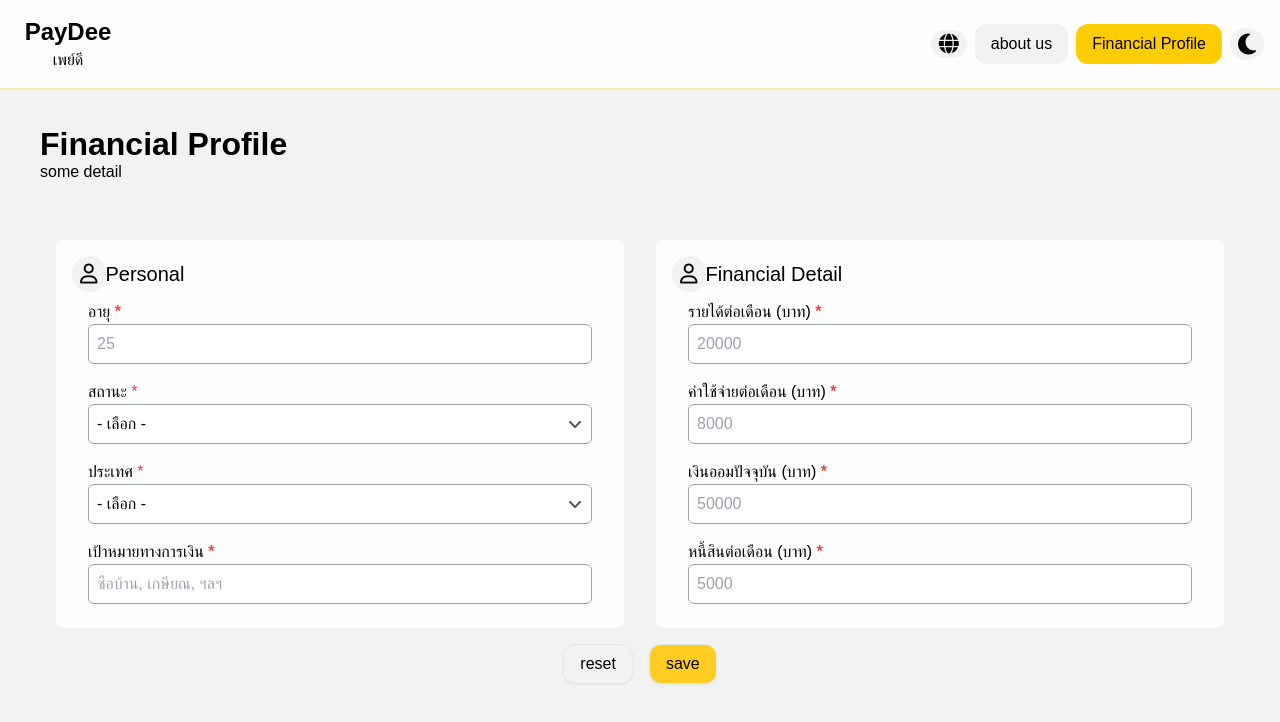
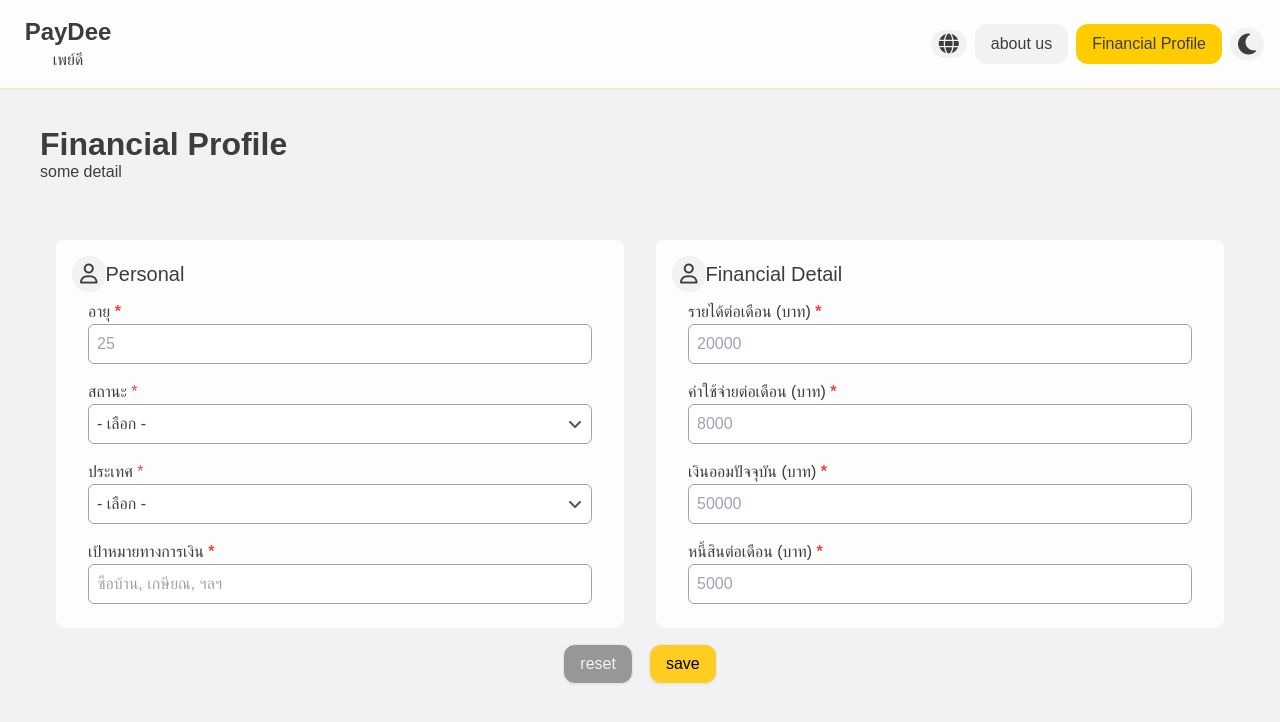
Before and after one commit to BossTheDev2209/paydee, a React (Vite) app: page /financial in a window 1280 px wide. Shown: the top 722 px of the page. Built offline with nearby package versions, Linux system fonts and the light colour scheme; a web font is replaced by a local one.

Commit message:
Add Darkmode to home, financial

```diff
--- a/src/App.jsx
+++ b/src/App.jsx
@@ -1,5 +1,10 @@
 import ManageRoutes from "./routers/ManageRoutes";
+import { ThemeProvider } from "./context/ThemeContext";
 
 export default function App() {
-  return <ManageRoutes />;
+  return (
+    <ThemeProvider>
+      <ManageRoutes />
+    </ThemeProvider>
+  );
 }
--- /dev/null
+++ b/src/context/ThemeContext.jsx
@@ -0,0 +1,39 @@
+import { createContext, useState, useContext, useEffect } from "react";
+
+const ThemeContext = createContext();
+
+export function ThemeProvider({ children }) {
+  const [isDark, setIsDark] = useState(() => {
+    // Check localStorage or system preference
+    const saved = localStorage.getItem("theme");
+    if (saved) return saved === "dark";
+    return window.matchMedia("(prefers-color-scheme: dark)").matches;
+  });
+
+  useEffect(() => {
+    const html = document.documentElement;
+    if (isDark) {
+      html.classList.add("dark");
+      localStorage.setItem("theme", "dark");
+    } else {
+      html.classList.remove("dark");
+      localStorage.setItem("theme", "light");
+    }
+  }, [isDark]);
+
+  const toggleTheme = () => setIsDark(!isDark);
+
+  return (
+    <ThemeContext.Provider value={{ isDark, toggleTheme }}>
+      {children}
+    </ThemeContext.Provider>
+  );
+}
+
+export function useTheme() {
+  const context = useContext(ThemeContext);
+  if (!context) {
+    throw new Error("useTheme must be used within ThemeProvider");
+  }
+  return context;
+}
--- a/src/layout/Header.jsx
+++ b/src/layout/Header.jsx
@@ -1,8 +1,10 @@
 import { useState } from "react";
 import { Link } from "react-router-dom";
+import { useTheme } from "../context/ThemeContext";
 
 export default function Header() {
   const [open, setOpen] = useState(false);
+  const { isDark, toggleTheme } = useTheme();
 
   const currentpPath = location.pathname;
   const toggleMenu = () => setOpen((prev) => !prev);
@@ -19,7 +21,7 @@ export default function Header() {
 
   return (
     <div className="w-full">
-      <section className="w-full bg-[#fdfdfd] shadow-sm shadow-[#ffcc00]/40 text-black h-38 flex flex-col justify-center lg:static">
+      <section className="w-full bg-[#fdfdfd] dark:bg-[#202121] shadow-sm shadow-[#ffcc00]/40 text-[#3d3d3d] dark:text-[#f2f1f1] h-38 flex flex-col justify-center lg:static transition-colors duration-300">
         <div className="w-full hidden lg:flex p-4">
           <div className="w-6/12 flex gap-2 items-center">
             <div className="w-2/12 flex flex-col items-center rounded-lg">
@@ -36,29 +38,29 @@ export default function Header() {
           </div> */}
 
           <div className="w-6/12 flex gap-2 items-center justify-end">
-          <button className="bg-[#f2f2f2] px-2 rounded-full"><i className="fa-solid fa-globe text-xl"></i></button>
-          <button className="btn-base bg-[#f2f2f2]">about us</button>
-          <Link to='/financial'> <button className="btn-base bg-[#ffcc00]">Financial Profile</button> </Link>
-          <button className="bg-[#f2f2f2] px-2 rounded-full"><i className="fa-solid fa-moon text-2xl"></i></button>
+          <button className="bg-[#f2f2f2] dark:bg-[#353535] text-[#3d3d3d] dark:text-[#f2f1f1] px-2 rounded-full transition-colors"><i className="fa-solid fa-globe text-xl"></i></button>
+          <button className="btn-base bg-[#f2f2f2] dark:bg-[#353535] text-[#3d3d3d] dark:text-[#f2f1f1] transition-colors">about us</button>
+          <Link to='/financial'> <button className="btn-base bg-[#ffcc00] dark:bg-[#ffcc00] text-[#3d3d3d] dark:text-[#202121] transition-colors">Financial Profile</button> </Link>
+          <button onClick={toggleTheme} className="bg-[#f2f2f2] dark:bg-[#353535] text-[#3d3d3d] dark:text-[#f2f1f1] px-2 rounded-full transition-colors"><i className={`fa-solid ${isDark ? 'fa-sun' : 'fa-moon'} text-2xl`}></i></button>
           </div>
         </div>
 
         {/* sm nav */}
-        <div className="fixed top-0 bg-white z-50 flex items-center justify-between w-full gap-2 pr-2 lg:hidden p-4">
+        <div className="fixed top-0 bg-[#fdfdfd] dark:bg-[#2b2b2b] z-50 flex items-center justify-between w-full gap-2 pr-2 lg:hidden p-4 transition-colors duration-300">
           <button onClick={toggleMenu} className="relative cursor-pointer">
             <div className="relative flex flex-col justify-between w-5 h-3 mt-1">
               <span
-                className={`hamburger-menu ${
+                className={`hamburger-menu dark:bg-white ${
                   open ? "rotate-45 translate-y-1.5" : ""
                 }`}
               ></span>
               <span
-                className={`hamburger-menu ${
+                className={`hamburger-menu dark:bg-white ${
                   open ? "opacity-0" : "opacity-100"
                 }`}
               ></span>
               <span
-                className={`hamburger-menu ${
+                className={`hamburger-menu dark:bg-white ${
                   open ? "-rotate-45 -translate-y-1" : ""
                 }`}
               ></span>
@@ -86,14 +88,14 @@ export default function Header() {
             open ? "translate-x-0" : "translate-x-full hidden"
           }`}
         >
-          <div className="px-6 mt-[88px] space-y-4 text-lg text-black bg-white">
+          <div className="px-6 mt-[88px] space-y-4 text-lg text-[#3d3d3d] dark:text-[#f2f1f1] bg-[#fdfdfd] dark:bg-[#2b2b2b] transition-colors duration-300">
             {menuItems.map((item, index) => (
               <Link
                 to={item.path}
                 key={index}
                 onClick={handleClick}
-                className={`cursor-pointer flex justify-center items-center h-10 rounded-xl hover:bg-white hover:border border-black ${
-                  currentpPath === item.path ? "font-bold bg-white border" : ""
+                className={`cursor-pointer flex justify-center items-center h-10 rounded-xl transition-colors hover:bg-[#f2f2f2] dark:hover:bg-[#303030] border-[#979797] dark:border-[#303030] hover:border ${
+                  currentpPath === item.path ? "font-bold bg-[#f2f2f2] dark:bg-[#303030] border border-[#979797] dark:border-[#303030]" : ""
                 }`}
               >
                 {item.label}
--- a/src/styles/global.css
+++ b/src/styles/global.css
@@ -4,24 +4,10 @@
 @tailwind components;
 @tailwind utilities;
 
-/* color */
-:root {
-  --color-dark-text: #3d3d3d;
-  --color-dark-darker-bg: #f2f2f2;
-  --color-dark-lighter-bg: #fdfdfd;
-  --color-dark-alt: #979797;
-  --color-dark-primary: #ffcc00;
-
-  --color-light-text: #283e4b;
-  --color-light-darker-bg: #283e4b;
-  --color-light-lighter-bg: #283e4b;
-  --color-light-alt: #283e4b;
-  --color-light-primary: #283e4b;
-}
 
 @layer base {
   body {
-    @apply bg-[#f2f2f2];
+    @apply bg-[#f2f2f2] dark:bg-[#303030] transition-colors duration-300;
     font-family: "Alan Sans", sans-serif;
   }
 
--- a/src/views/Financial.jsx
+++ b/src/views/Financial.jsx
@@ -35,8 +35,8 @@ export default function Financial() {
 
   return (
     <section className="w-full">
-      <h1 className="font-bold">Financial Profile</h1>
-      <p>some detail</p>
+      <h1 className="font-bold text-[#3d3d3d] dark:text-[#f2f1f1] transition-colors duration-300">Financial Profile</h1>
+      <p className="text-[#3d3d3d] dark:text-[#f2f1f1] transition-colors duration-300">some detail</p>
       <Formik
         initialValues={{
           age: "",
@@ -58,12 +58,12 @@ export default function Financial() {
             <div className="w-full flex flex-wrap">
               {/* personal detail */}
               <section className="w-full md:w-6/12 p-4">
-                <div className="w-full p-4 bg-[#fdfdfd] rounded-lg mt-10">
-                  <p className="text-xl">
-                    <i className="fa-regular fa-user p-2 rounded-full bg-[#f2f2f2]"></i>
+                <div className="w-full p-4 bg-[#fdfdfd] dark:bg-[#202121] transition-colors duration-300 rounded-lg mt-10">
+                  <p className="text-xl text-[#3d3d3d] dark:text-[#f2f1f1] transition-colors duration-300">
+                    <i className="fa-regular fa-user p-2 rounded-full bg-[#f2f2f2] dark:bg-[#3d3d3d] transition-colors duration-300"></i>
                     Personal
                   </p>
-                  <div className="w-full pad-main">
+                  <div className="w-full pad-main text-[#3d3d3d] dark:text-[#f2f1f1] transition-colors duration-300">
                     <TextField
                       required
                       title="อายุ"
@@ -82,7 +82,7 @@ export default function Financial() {
                     />
                   </div>
 
-                  <div className="w-full pad-main">
+                  <div className="w-full pad-main text-[#3d3d3d] dark:text-[#f2f1f1] transition-colors duration-300">
                     <TextSelect
                       required
                       title="สถานะ"
@@ -101,7 +101,7 @@ export default function Financial() {
                     />
                   </div>
 
-                  <div className="w-full pad-main">
+                  <div className="w-full pad-main text-[#3d3d3d] dark:text-[#f2f1f1] transition-colors duration-300">
                     <TextSelect
                       required
                       title="ประเทศ"
@@ -119,7 +119,7 @@ export default function Financial() {
                     />
                   </div>
 
-                  <div className="w-full pad-main">
+                  <div className="w-full pad-main text-[#3d3d3d] dark:text-[#f2f1f1] transition-colors duration-300">
                     <TextField
                       required
                       title="เป้าหมายทางการเงิน"
@@ -139,13 +139,13 @@ export default function Financial() {
 
               {/* financial profile */}
               <section className="w-full md:w-6/12 p-4">
-                <div className="w-full p-4 bg-[#fdfdfd] rounded-lg mt-10">
-                  <p className="text-xl">
-                    <i className="fa-regular fa-user p-2 rounded-full bg-[#f2f2f2]"></i>
+                <div className="w-full p-4 bg-[#fdfdfd] dark:bg-[#202121] transition-colors duration-300 rounded-lg mt-10">
+                  <p className="text-xl text-[#3d3d3d] dark:text-[#f2f1f1] transition-colors duration-300">
+                    <i className="fa-regular fa-user p-2 rounded-full bg-[#f2f2f2] dark:bg-[#3d3d3d] transition-colors duration-300"></i>
                     Financial Detail
                   </p>
 
-                  <div className="w-full pad-main">
+                  <div className="w-full pad-main text-[#3d3d3d] dark:text-[#f2f1f1] transition-colors duration-300">
                     <TextField
                       required
                       title="รายได้ต่อเดือน (บาท)"
@@ -163,7 +163,7 @@ export default function Financial() {
                       error={errors.salary}
                     />
                   </div>
-                  <div className="w-full pad-main">
+                  <div className="w-full pad-main text-[#3d3d3d] dark:text-[#f2f1f1] transition-colors duration-300">
                     <TextField
                       required
                       title="ค่าใช้จ่ายต่อเดือน (บาท)"
@@ -181,7 +181,7 @@ export default function Financial() {
                       error={errors.expenses}
                     />
                   </div>
-                  <div className="w-full pad-main">
+                  <div className="w-full pad-main text-[#3d3d3d] dark:text-[#f2f1f1] transition-colors duration-300">
                     <TextField
                       required
                       title="เงินออมปัจจุบัน (บาท)"
@@ -199,7 +199,7 @@ export default function Financial() {
                       error={errors.saving}
                     />
                   </div>
-                  <div className="w-full pad-main">
+                  <div className="w-full pad-main text-[#3d3d3d] dark:text-[#f2f1f1] transition-colors duration-300">
                     <TextField
                       required
                       title="หนี้สินต่อเดือน (บาท)"
@@ -225,7 +225,7 @@ export default function Financial() {
             <div className="w-full flex gap-4 justify-center">
               <button
                 type="reset"
-                className="btn-base bg-[#f2f2f2] border shadow-sm"
+                className="btn-base text-[#f2f1f1] dark:text-[#3d3d3d] bg-[#979797] dark:bg-[#f2f1f1] border shadow-sm"
               >
                 reset
               </button>
--- a/tailwind.config.js
+++ b/tailwind.config.js
@@ -24,4 +24,5 @@ export default {
     },
   },
   plugins: [],
+  darkMode: "class",
 };
```
Also changed, not shown: src/views/Home.jsx (+7 -7 lines).
